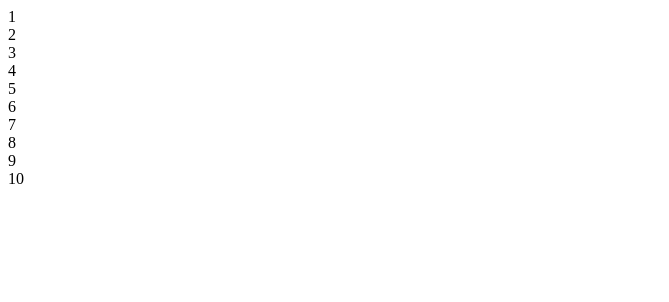
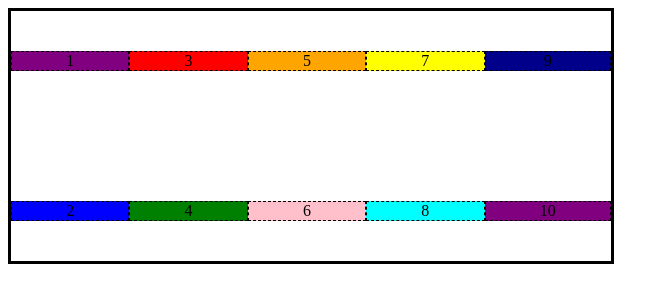
Before and after one commit to Goedies04/HTML-CSS-Opdrachten, a plain HTML site: page week 4/sectie 7/sectie 7 op8/index.html in a window 1280 px wide. Shown: the whole page, without its empty margins (0-669 px from the left). Drawn offline with Linux system fonts and the light colour scheme.

Commit message:
ygbkcd6yuldreydhuig

```diff
--- a/week 4/sectie 7/sectie 7 op8/index.html
+++ b/week 4/sectie 7/sectie 7 op8/index.html
@@ -6,18 +6,80 @@
     <meta name="viewport" content="width=device-width, initial-scale=1.0">
     <title>Document</title>
 </head>
+<style>
+*{
+    font-size: 100%;
+}
+
+
+
+.flex-container{
+    display: flex;
+    height: 250px;
+    width: 600px;
+    justify-content: space-between;
+    flex-direction: column;
+    flex-wrap: wrap;
+    border: 3px solid black;
+
+}
+.flex-item{
+    display: flex;
+    border: 1px dashed black;
+    flex-basis: 0px;
+    justify-content: center;
+    align-items: center;
+    flex-shrink: 0;
+    flex-wrap: wrap;
+
+}
+.r1{
+    margin: 40px 00px 40px 00px;
+}
+.e90{
+
+}
+.purple{
+    background-color: purple;
+}
+.blue{
+    background-color: blue;
+}
+.red{
+    background-color: red;
+}
+.green{
+    background-color: green;
+}
+.orange{
+    background-color: orange;
+}
+.pink{
+    background-color: pink;
+}
+.yellow{
+    background-color: yellow;
+}
+.aqua{
+    background-color: aqua;
+}
+.egw{
+background-color: darkblue;
+}
+
+</style>
 <body>
-    <div class-"flex-container">
-       <div class="flex_child">1</div>
-       <div class="flex_child">2</div>
-       <div class="flex__child">3</div>
-       <div class="flex_child">4</div>
-       <div class="flex_child">5</div>
-       <div class-"flex_child">6</div>
-       <div class-"flex_child">7</div>
-       <div class="flex_child">8</div>
-       <div class="flex__child">9</div>
-       <div class-"flex_child">10</div>
-    </div>
+    <div class="flex-container">
+        <div class="flex-item purple r1 e90">1</div>
+        <div class="flex-item blue r1 ">2</div>
+        <div class="flex-item red r1">3</div>
+        <div class="flex-item green r1">4</div>
+        <div class="flex-item orange r1">5</div>
+        <div class="flex-item pink r1">6</div>
+        <div class="flex-item yellow r1">7</div>
+        <div class="flex-item aqua r1">8</div>
+        <div class="flex-item egw r1">9</div>
+        <div class="flex-item purple r1">10</div>
+        </div>
 </body>
 </html>
```
Also changed, not shown: week 4/sectie 7/sectie 7 op5/index.html (+15 -11 lines), week 4/sectie 7/sectie 7 op6/index.html (+14 -11 lines), week 4/sectie 7/sectie 7 op7/index.html (+10 -5 lines).
